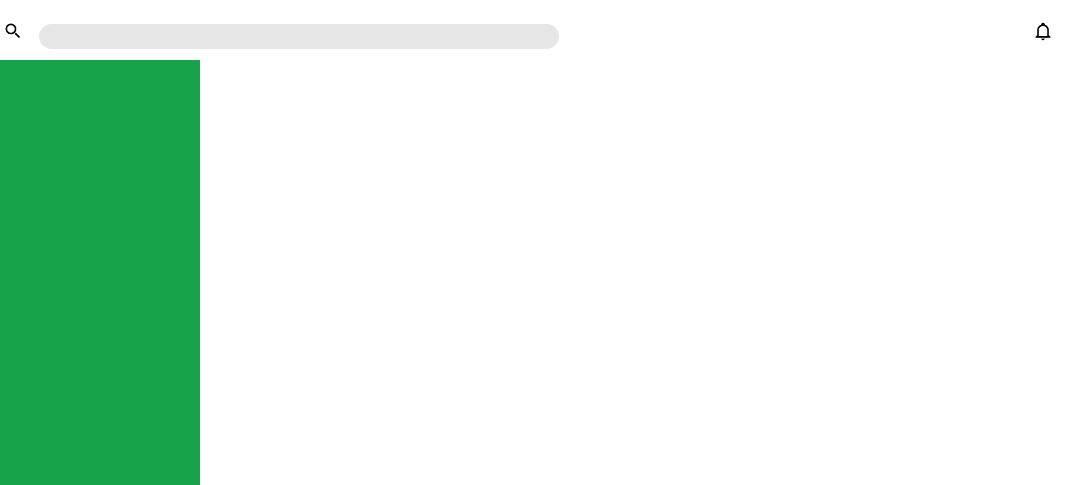
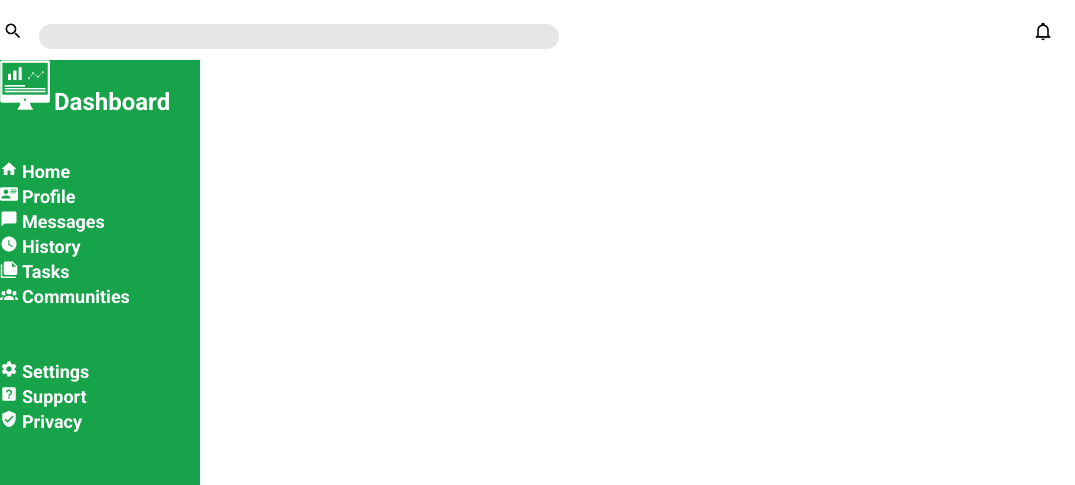
Before and after one commit to Angry3vilbot/admin-dashboard, a plain HTML site: page index.html in a window 1280 px wide. Shown: the top 485 px of the page, 0-1075 px from the left. Drawn offline with Linux system fonts and the light colour scheme.

Commit message:
Fill sidebar with content, style sidebar

```diff
--- a/index.html
+++ b/index.html
@@ -10,55 +10,55 @@
 <body>
     <header>
         <div id="search">
-            <button type="submit" name="search-btn" id="search-btn"><img src="search.png" alt="search"></button>
+            <button type="submit" name="search-btn" id="search-btn"><img src="img/search.png" alt="search"></button>
             <input type="text" name="searchbar" id="searchbar">
         </div>
         <div id="profile">
-            <button type="button" name="notif-btn" id="notif-btn"><img src="notif.png" alt="notifications"></button>
-            <img src="avatar.webp" id="avatar">
+            <button type="button" name="notif-btn" id="notif-btn"><img src="img/notif.png" alt="notifications"></button>
+            <img src="img/avatar.webp" id="avatar">
             <h4>Mykhailo Balaker</h4>
         </div>
     </header>
     <div id="sidebar">
         <div>
-            <img src="" alt="">
-            <h1></h1>
+            <img src="img/dashboard.png" alt="">
+            <h1>Dashboard</h1>
         </div>
         <div>
-            <img src="" alt="">
-            <h2></h2>
+            <img src="img/home.png" alt="">
+            <h2>Home</h2>
         </div>
         <div>
-            <img src="" alt="">
-            <h2></h2>
+            <img src="img/profile.png" alt="">
+            <h2>Profile</h2>
         </div>
         <div>
-            <img src="" alt="">
-            <h2></h2>
+            <img src="img/message.png" alt="">
+            <h2>Messages</h2>
         </div>
         <div>
-            <img src="" alt="">
-            <h2></h2>
+            <img src="img/history.png" alt="">
+            <h2>History</h2>
         </div>
         <div>
-            <img src="" alt="">
-            <h2></h2>
+            <img src="img/tasks.png" alt="">
+            <h2>Tasks</h2>
         </div>
         <div>
-            <img src="" alt="">
-            <h2></h2>
+            <img src="img/communities.png" alt="">
+            <h2>Communities</h2>
         </div>
         <div>
-            <img src="" alt="">
-            <h2></h2>
+            <img src="img/settings.png" alt="">
+            <h2>Settings</h2>
         </div>
         <div>
-            <img src="" alt="">
-            <h2></h2>
+            <img src="img/support.png" alt="">
+            <h2>Support</h2>
         </div>
         <div>
-            <img src="" alt="">
-            <h2></h2>
+            <img src="img/privacy.png" alt="">
+            <h2>Privacy</h2>
         </div>
     </div>
     <div id="main-content"></div>
--- a/style.css
+++ b/style.css
@@ -60,4 +60,27 @@ header button img{
     background-color: #16a34a;
     width: 200px;
     height: 90vh;
+    display: grid;
+    grid-template-rows: 100px repeat(5, 25px) 75px repeat(3, 25px);
+    color: white;
 }
+#sidebar div:first-child img{
+    width: 50px;
+    height: 50px;
+}
+#sidebar div img{
+    width: 18px;
+    height: 18px;
+}
+#sidebar div{
+    width: 200px;
+}
+#sidebar div > *{
+    display: inline;
+}
+#sidebar h1{
+    font-size: 24px;
+}
+#sidebar h2{
+    font-size: 18px;
+}
```
Also changed, not shown: img/Tasks.png (added), img/archive.png (added), img/avatar.webp (renamed from avatar.webp), img/communities.png (added), img/dashboard.png (added), img/history.png (added), img/home.png (renamed from home.png), img/message.png (added), img/notif.png (renamed from notif.png), img/privacy.png (added), img/profile.png (added), img/search.png (renamed from search.png), img/settings.png (added), img/support.png (added), 1 more files.
